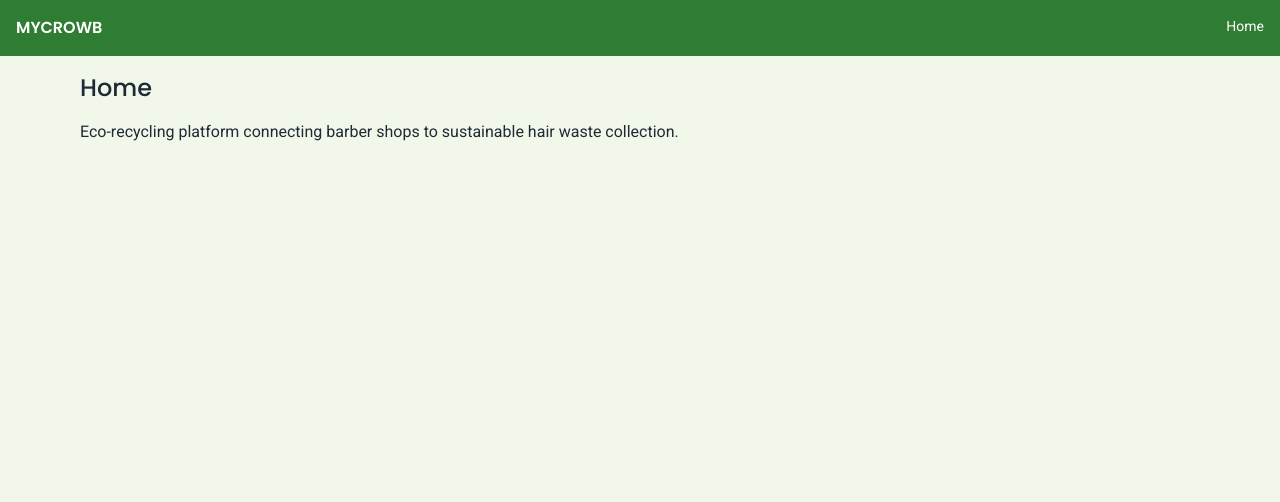
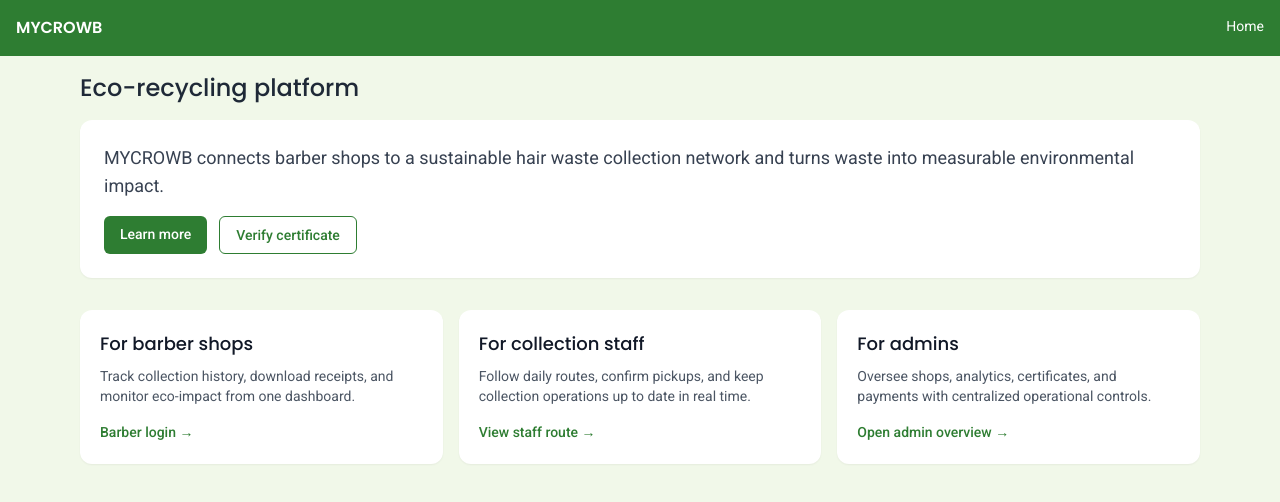
Before and after one commit to abdulkareem/mycrowb, a React (Vite) app in the folder mycrowb-platform/: page / in a window 1280 px wide. Shown: the top 502 px of the page. Built offline with nearby package versions, Linux system fonts and the light colour scheme.

Commit message:
Enhance homepage beyond placeholder copy

```diff
--- a/mycrowb-platform/src/pages/public/HomePage.jsx
+++ b/mycrowb-platform/src/pages/public/HomePage.jsx
@@ -1,9 +1,55 @@
+import { Link } from 'react-router-dom';
 import Layout from '../../components/layout/Layout';
+
+const featureCards = [
+  {
+    title: 'For barber shops',
+    description: 'Track collection history, download receipts, and monitor eco-impact from one dashboard.',
+    to: '/login',
+    cta: 'Barber login'
+  },
+  {
+    title: 'For collection staff',
+    description: 'Follow daily routes, confirm pickups, and keep collection operations up to date in real time.',
+    to: '/staff/today-route',
+    cta: 'View staff route'
+  },
+  {
+    title: 'For admins',
+    description: 'Oversee shops, analytics, certificates, and payments with centralized operational controls.',
+    to: '/admin/overview',
+    cta: 'Open admin overview'
+  }
+];
 
 export default function HomePage() {
   return (
-    <Layout title="Home">
-      <p>Eco-recycling platform connecting barber shops to sustainable hair waste collection.</p>
+    <Layout title="Eco-recycling platform">
+      <section className="space-y-4 rounded-xl bg-white p-6 shadow-sm">
+        <p className="text-lg text-gray-700">
+          MYCROWB connects barber shops to a sustainable hair waste collection network and turns waste into measurable environmental impact.
+        </p>
+        <div className="flex flex-wrap gap-3">
+          <Link to="/about" className="rounded-md bg-primaryGreen px-4 py-2 text-sm font-medium text-white hover:bg-leafGreen">
+            Learn more
+          </Link>
+          <Link to="/verify-certificate" className="rounded-md border border-primaryGreen px-4 py-2 text-sm font-medium text-primaryGreen hover:bg-lightGreen/30">
+            Verify certificate
+          </Link>
+        </div>
+      </section>
+
+      <section className="mt-8 grid gap-4 md:grid-cols-3">
+        {featureCards.map((card) => (
+          <article key={card.title} className="rounded-xl bg-white p-5 shadow-sm">
+            <h3 className="font-heading text-lg text-gray-900">{card.title}</h3>
+            <p className="mt-2 text-sm text-gray-600">{card.description}</p>
+            <Link to={card.to} className="mt-4 inline-block text-sm font-medium text-primaryGreen hover:text-leafGreen">
+              {card.cta} →
+            </Link>
+          </article>
+        ))}
+      </section>
     </Layout>
   );
 }
```
